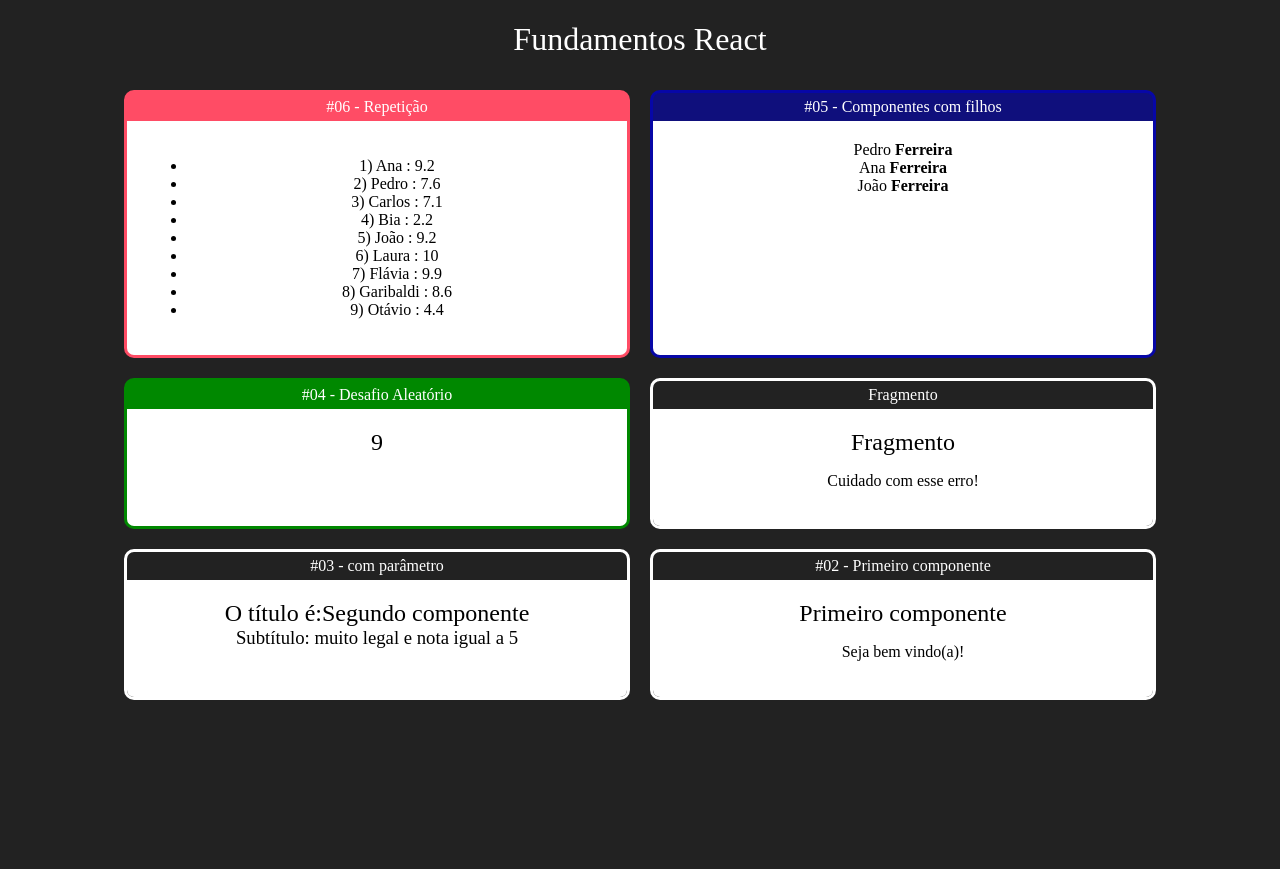
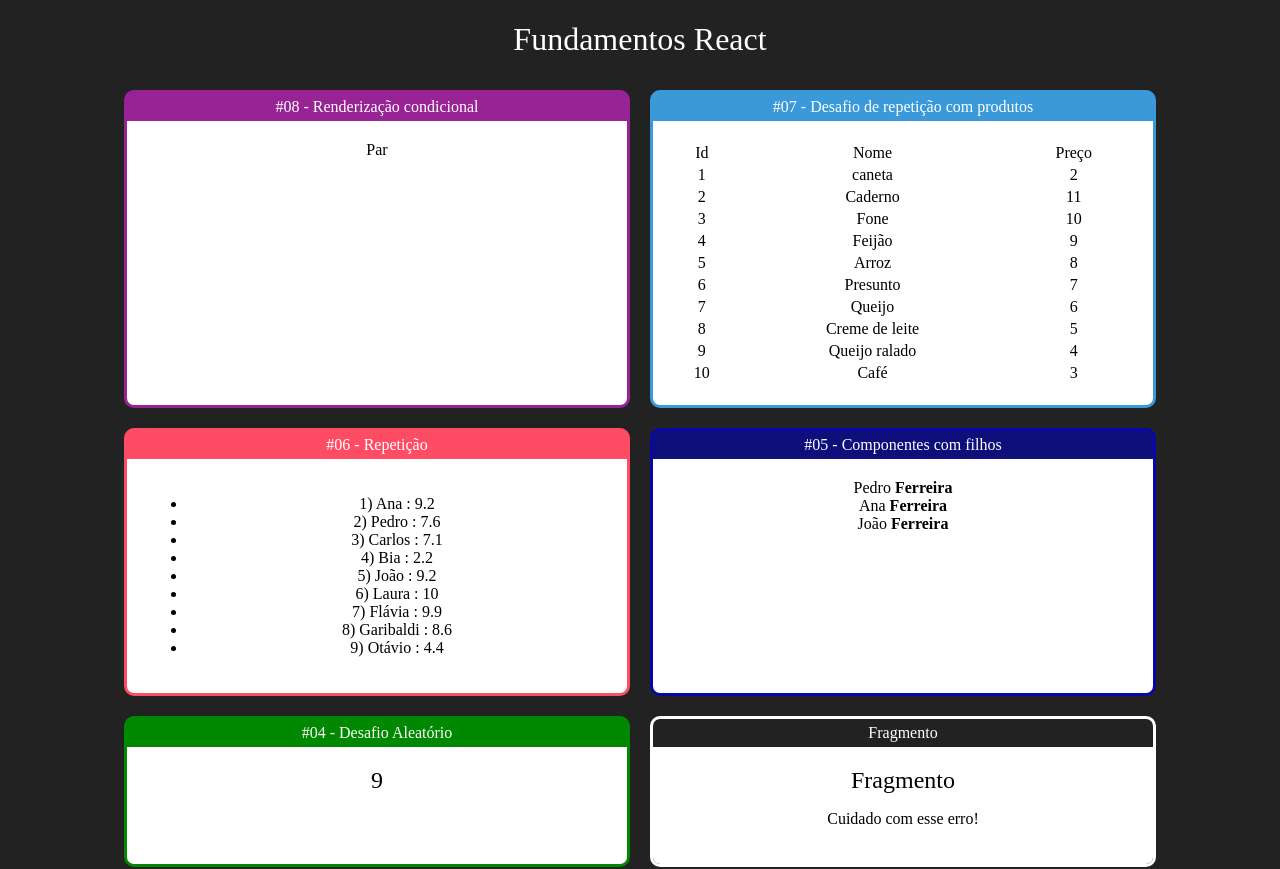
Before and after one commit to otavioaugusto1/Fundamentos-de-React, a React (Create React App) app in the folder fundamentos-react/: page / in a window 1280 px wide. Shown: the top 869 px of the page. Before the commit the page ends 800 px from the top, so only its background shows below. Built offline with nearby package versions, Linux system fonts and the light colour scheme.

Commit message:
Modulo 1

```diff
--- a/fundamentos-react/src/App.jsx
+++ b/fundamentos-react/src/App.jsx
@@ -9,7 +9,8 @@ import Aleatorio from './components/basicos/Aleatorio'
 import Familia from './components/basicos/Familia'
 import FamiliaMembro from "./components/basicos/FamiliaMembro";
 import ListaAlunos from "./components/repeticao/ListaAlunos";
-
+import TabelaProdutos from "./components/repeticao/TabelaProdutos";
+import ParOuImpar from "./components/condicional/ParOuImpar";
 
 // export default function App(props){}
 
@@ -18,7 +19,16 @@ export default props =>
     <div className="App">
         <h1>Fundamentos React</h1>
         <div className="Cards">
-        <Card titulo=" #06 - Repetição" color="#FF4C65">
+            <Card titulo=" #08 - Renderização condicional" color="#982395">
+                <ParOuImpar numero = {20}></ParOuImpar>
+            </Card>
+            <Card titulo=" #07 - Desafio de repetição com produtos" color="#3A9AD9">
+                <TabelaProdutos>
+
+                </TabelaProdutos>
+            </Card>
+
+            <Card titulo=" #06 - Repetição" color="#FF4C65">
                 <ListaAlunos></ListaAlunos>
             </Card>
             <Card titulo=" #05 - Componentes com filhos" color="#00C8">
--- /dev/null
+++ b/fundamentos-react/src/components/condicional/ParOuImpar.jsx
@@ -0,0 +1,11 @@
+import React from "react";
+
+export default props =>{
+    const isPar = props.numero % 2 === 0
+    return(
+        <div>
+            {isPar ? <span>Par</span> : <span> Ímpar </span>}
+
+        </div>
+    )
+}
--- /dev/null
+++ b/fundamentos-react/src/components/repeticao/TabelaProdutos.css
@@ -0,0 +1,7 @@
+.TabelaProdutos table{
+    width: 100%;
+}
+
+.TabelaProdutos th{
+    background-color:darkcyan ;
+}
--- /dev/null
+++ b/fundamentos-react/src/components/repeticao/TabelaProdutos.jsx
@@ -0,0 +1,36 @@
+import React from "react";
+import produtos from '../../data/produtos'
+import './TabelaProdutos.css'
+export default props => {
+    const produtosJSX = produtos.map((produto) => {
+        return (
+            <tr key={produto.id}>
+                <td>
+                    {produto.id}
+                </td>
+                <td>
+                    {produto.nome}
+                </td>
+                <td>
+                    {produto.preco}
+                </td>
+            </tr>
+        )
+    })
+
+
+    return (
+        <div className = "TabelaProdutos">
+            <table>
+                <thead>
+                    <tr>
+                        <td>Id</td>
+                        <td>Nome</td>
+                        <td>Preço</td>
+                    </tr>
+                </thead>
+                {produtosJSX}
+            </table>
+        </div>
+    )
+}
--- /dev/null
+++ b/fundamentos-react/src/data/produtos.js
@@ -0,0 +1,12 @@
+export default  [
+    {id:1,nome: "caneta", preco: 2.0},
+    {id:2,nome: "Caderno", preco: 11.0},
+    {id:3,nome: "Fone", preco: 10.0},
+    {id:4,nome: "Feijão", preco: 9.0},
+    {id:5,nome: "Arroz", preco: 8.0},
+    {id:6,nome: "Presunto", preco: 7.0},
+    {id:7,nome: "Queijo", preco: 6.0},
+    {id:8,nome: "Creme de leite", preco: 5.0},
+    {id:9,nome: "Queijo ralado", preco: 4.0},
+    {id:10,nome: "Café", preco: 3.0}
+]
```
